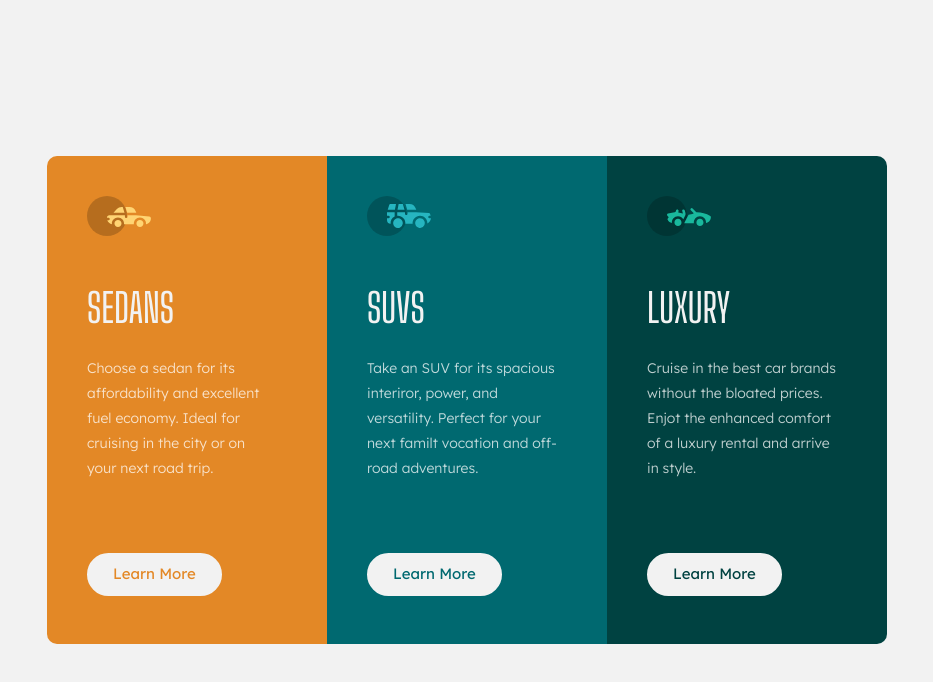
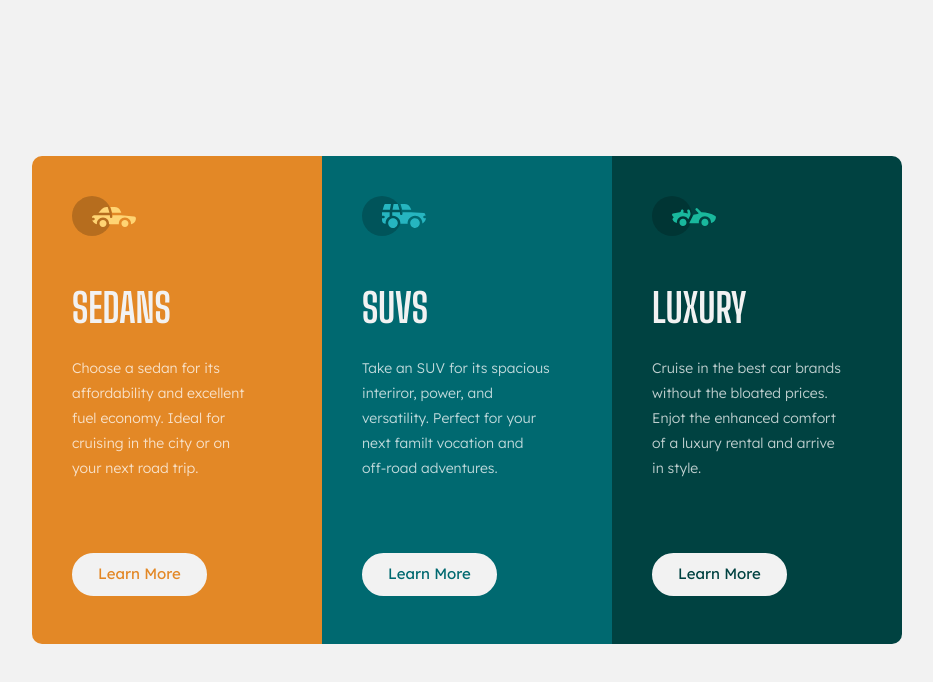
Before and after one commit to eniskrt/3_column_prview_card, a plain HTML site: page index.html in a window 1280 px wide. Shown: the whole page, without its empty margins (173-1106 px from the left). Drawn offline with nearby package versions, Linux system fonts and the light colour scheme.

Commit message:
html errors improved

```diff
--- a/assets/style/style.css
+++ b/assets/style/style.css
@@ -28,17 +28,18 @@ body{
     background-color: var(--primaryVeryDarkCyan);
 }
 .card{
-    max-width:280px;
+    max-width:290px;
 }
 .card-title{
     color: var(--neutralVeryLightGray);
+    font-weight: 700;
 }
 .card-text{
     color: var(--neutralTransparentWhite);
     font-weight: 300;
     font-size: 14px;
     line-height: 25px;
-    padding-right: 0.6rem;
+    padding-right: 1.3rem;
 }
 /* Buttons */
 .btn{
--- a/index.html
+++ b/index.html
@@ -19,12 +19,12 @@
     <title>3 Column Product Component Card</title>
 </head>
 <body class="d-flex align-items-center justify-content-center">
-    <div class="container d-flex justify-content-center g-0">
+    <main class="container d-flex justify-content-center g-0">
         <div class="card-group">
             <div class="card p-4 m-0 rounded-0 border-0">
               <div class="card-body">
                 <img class="mb-5" src="assets/images/icon-sedans.svg" alt="sedan-car">
-                <h5 class="card-title fs-1 mb-4">SEDANS</h5>
+                <h1 class="card-title fs-1 mb-4">SEDANS</h1>
                 <p class="card-text mb-5">Choose a sedan for its affordability and excellent fuel economy. Ideal for cruising in the city or on your next road trip.</p>
                 <button class="btn rounded-5 mt-4 mb-2 px-4 py-2">Learn More</button>
               </div>
@@ -32,7 +32,7 @@
             <div class="card p-4 m-0 rounded-0 border-0">
               <div class="card-body rounded-">
                 <img class="mb-5" src="assets/images/icon-suvs.svg" alt="suv-car">
-                <h5 class="card-title fs-1 mb-4">SUVS</h5>
+                <h1 class="card-title fs-1 mb-4">SUVS</h1>
                 <p class="card-text mb-5">Take an SUV for its spacious interiror, power, and versatility. Perfect for your next familt vocation and off-road adventures.</p>
                 <button class="btn rounded-5 mt-4 mb-2 px-4 py-2">Learn More</button>
               </div>
@@ -40,13 +40,13 @@
             <div class="card p-4 m-0 rounded-0 border-0">
               <div class="card-body">
                 <img class="mb-5" src="assets/images/icon-luxury.svg" alt="luxury-car">
-                <h5 class="card-title fs-1 mb-4">LUXURY</h5>
+                <h1 class="card-title fs-1 mb-4">LUXURY</h1>
                 <p class="card-text mb-5">Cruise in the best car brands without the bloated prices. Enjot the enhanced comfort of a luxury rental and arrive in style.</p>
                 <button class="btn rounded-5 mt-4 mb-2 px-4 py-2">Learn More</button>
               </div>
             </div>
           </div>
-    </div>
+    </main>
 
     <!-- Bootstrap Js -->
     <script src="https://cdn.jsdelivr.net/npm/bootstrap@5.3.2/dist/js/bootstrap.bundle.min.js" integrity="sha384-C6RzsynM9kWDrMNeT87bh95OGNyZPhcTNXj1NW7RuBCsyN/o0jlpcV8Qyq46cDfL" crossorigin="anonymous"></script>
```
